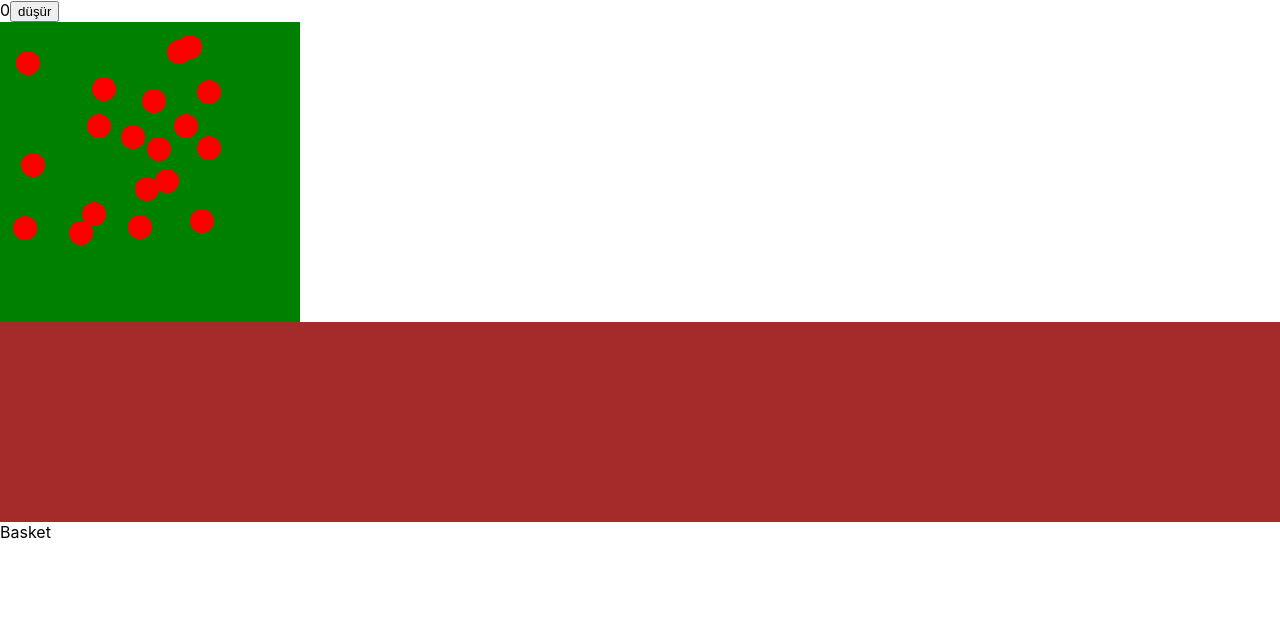
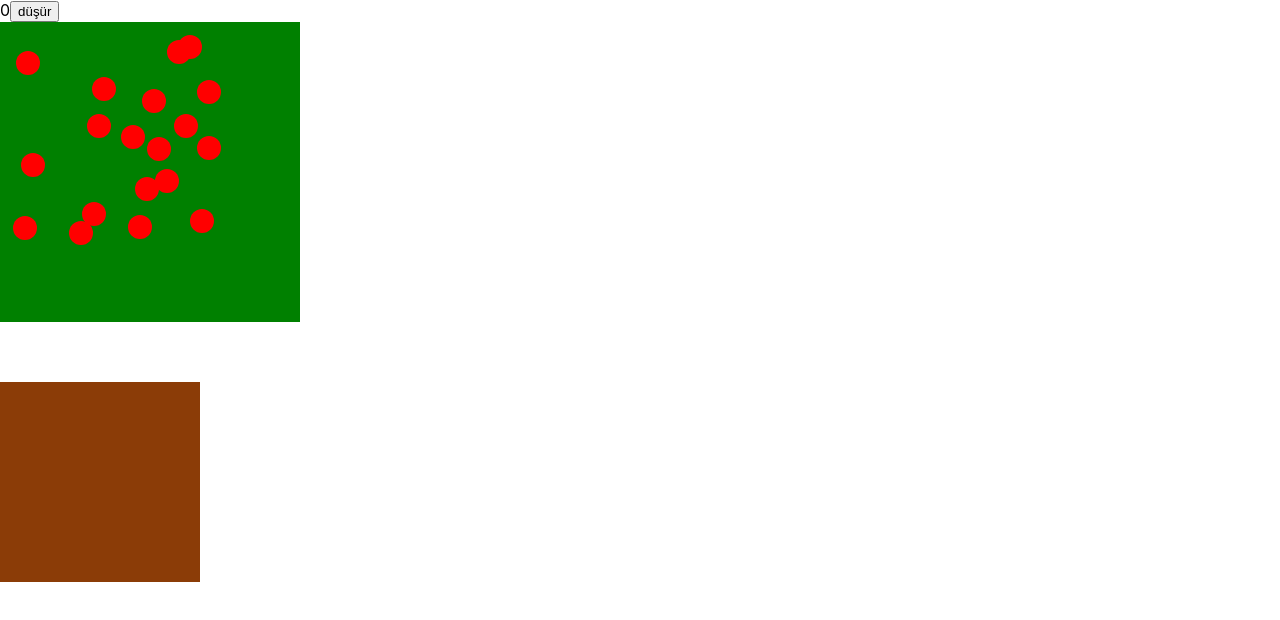
Before and after one commit to oguz3/ShakingTree, a React (Create React App) app: page / in a window 1280 px wide. Shown: the top 620 px of the page. Built offline with nearby package versions, Linux system fonts and the light colour scheme.

Commit message:
feat: main functionality complete

```diff
--- a/package.json
+++ b/package.json
@@ -11,6 +11,7 @@
     "@types/node": "^12.0.0",
     "@types/react": "^17.0.0",
     "@types/react-dom": "^17.0.0",
+    "classnames": "^2.3.1",
     "node-sass": "^5.0.0",
     "react": "^17.0.2",
     "react-dom": "^17.0.2",
--- a/src/App.tsx
+++ b/src/App.tsx
@@ -3,15 +3,11 @@ import Basket from "./components/Basket";
 import Tree from "./components/Tree";
 
 import { useAppSelector, useAppDispatch } from "./store/hooks";
-import {
-  dropRandomlyApple,
-  moveAppleToBasket,
-  selectnumberOfFallApple,
-} from "./store/tree";
+import { dropRandomlyApple, selectnumberOfFallApple } from "./store/tree";
 
 function App() {
+  const dispatch = useAppDispatch();
   const number_fall_apple = useAppSelector(selectnumberOfFallApple);
-  const dispatch = useAppDispatch();
 
   return (
     <>
@@ -19,9 +15,6 @@ function App() {
       <button
         onClick={() => {
           dispatch(dropRandomlyApple());
-          setTimeout(() => {
-            dispatch(moveAppleToBasket());
-          }, 1000);
         }}
       >
         düşür
--- a/src/components/Apple/Apple.module.scss
+++ b/src/components/Apple/Apple.module.scss
@@ -4,5 +4,14 @@
   height: 24px;
   border-radius: 12px;
   background-color: red;
-  transition: top 400ms linear;
+
+  &.fall_transition {
+    transition: top 400ms linear;
+  }
+
+  &.in_basket {
+    position: relative;
+    top: auto;
+    left: auto;
+  }
 }
--- a/src/components/Apple/index.tsx
+++ b/src/components/Apple/index.tsx
@@ -1,12 +1,52 @@
-import React from "react";
+import React, { useState, useEffect } from "react";
 import { AppleProps } from "store/tree";
+import cn from "classnames";
 import styles from "./Apple.module.scss";
 
-const Apple: React.FC<AppleProps> = ({ top, left, isFall }) => {
+import { useAppDispatch } from "../../store/hooks";
+import { moveAppleToBasket } from "../../store/tree";
+
+const Apple: React.FC<AppleProps> = ({
+  id,
+  top,
+  left,
+  isFall,
+  isInBasket,
+  fallTimeout,
+}) => {
+  const dispatch = useAppDispatch();
+
+  const [isFallTime, setIsFallTime] = useState(false);
+
+  useEffect(() => {
+    if (!isInBasket && isFall) {
+      setTimeout(() => {
+        console.log("fall zamanı");
+        setIsFallTime(true);
+      }, fallTimeout);
+    }
+  }, [isFall]);
+
+  useEffect(() => {
+    if (isFallTime) {
+      setTimeout(() => {
+        console.log("go basket", id);
+        dispatch(moveAppleToBasket(id));
+      }, 1000);
+    }
+  }, [isFallTime]);
+
   return (
     <div
-      className={styles.apple}
-      style={{ top: isFall ? "100%" : top, left: left }}
+      className={cn(
+        styles.apple,
+        isInBasket && styles.in_basket,
+        isFallTime && styles.fall_transition
+      )}
+      style={{
+        top: isFallTime ? "100%" : isInBasket ? "auto" : top,
+        left: isInBasket ? "auto" : left,
+      }}
     />
   );
 };
--- a/src/components/Basket/Basket.module.scss
+++ b/src/components/Basket/Basket.module.scss
@@ -0,0 +1,14 @@
+.basket {
+  position: relative;
+  margin-top: 60px;
+  width: 200px;
+  height: 200px;
+  background-color: rgb(139, 60, 7);
+
+  .apple_wrapper {
+    display: flex;
+    justify-content: center;
+    align-content: flex-end;
+    flex-wrap: wrap-reverse;
+  }
+}
--- a/src/components/Basket/index.tsx
+++ b/src/components/Basket/index.tsx
@@ -1,8 +1,22 @@
 import React from "react";
+import Apple from "../Apple";
 import styles from "./Basket.module.scss";
 
+import { useAppSelector } from "../../store/hooks";
+import { selectDropedApples } from "../../store/tree";
+
 function Basket() {
-  return <div>Basket</div>;
+  const dropedApples = useAppSelector(selectDropedApples);
+
+  return (
+    <div className={styles.basket}>
+      <div className={styles.apple_wrapper}>
+        {dropedApples.map((apple) => {
+          return <Apple key={apple.id} {...apple} />;
+        })}
+      </div>
+    </div>
+  );
 }
 
 export default Basket;
--- a/src/components/Tree/Tree.module.scss
+++ b/src/components/Tree/Tree.module.scss
@@ -4,10 +4,3 @@
   height: 300px;
   background-color: green;
 }
-
-.ground {
-  position: relative;
-  width: 100%;
-  height: 200px;
-  background-color: brown;
-}
--- a/src/components/Tree/index.tsx
+++ b/src/components/Tree/index.tsx
@@ -1,27 +1,17 @@
-import Apple from "components/Apple";
-import React from "react";
+import Apple from "../Apple";
 import styles from "./Tree.module.scss";
 
 import { useAppSelector } from "../../store/hooks";
-import { selectApplesOnTree, selectDropedApples } from "../../store/tree";
+import { selectApplesOnTree } from "../../store/tree";
 
 function Tree() {
   const applesOnTree = useAppSelector(selectApplesOnTree);
-  const dropedApples = useAppSelector(selectDropedApples);
 
   return (
     <div>
       <div className={styles.tree}>
-        {applesOnTree.map((apple, index) => {
-          return (
-            <Apple top={apple.top} left={apple.left} isFall={apple.isFall} />
-          );
-        })}
-      </div>
-
-      <div className={styles.ground}>
-        {dropedApples.map((apple, index) => {
-          return <Apple />;
+        {applesOnTree.map((apple) => {
+          return <Apple key={apple.id} {...apple} />;
         })}
       </div>
     </div>
--- a/src/lib/index.tsx
+++ b/src/lib/index.tsx
@@ -4,15 +4,21 @@ export const getRandomInteger = (min: number, max: number) => {
   return Math.floor(Math.random() * (max - min + 1)) + min;
 };
 
+const uniqueId = (index: number) => {
+  const randomness = Math.random().toString(36).substr(2);
+  return `${randomness}${index}`;
+};
+
 export const generateApple = () => {
   let appleArr: Array<AppleProps>;
-  appleArr = [...Array(getRandomInteger(12, 20))].map(() => {
+  appleArr = [...Array(getRandomInteger(12, 20))].map((x, i) => {
     return {
-      id: "",
+      id: uniqueId(i),
       top: `${getRandomInteger(0, 200)}px`,
       left: `${getRandomInteger(0, 200)}px`,
       isFall: false,
-      fallTimeout: getRandomInteger(0, 1200),
+      isInBasket: false,
+      fallTimeout: getRandomInteger(400, 1600),
     };
   });
 
--- a/src/store/tree/index.tsx
+++ b/src/store/tree/index.tsx
@@ -4,24 +4,23 @@ import { RootState } from "../index";
 import { getRandomInteger, generateApple } from "../../lib";
 
 export type AppleProps = {
-  id?: string;
+  id: string;
   top?: string;
   left?: string;
   isFall?: boolean;
+  isInBasket: boolean;
   fallTimeout?: number;
 };
 
 export type Tree = {
   apple_list: Array<AppleProps>;
   droped_apple_list: Array<AppleProps>;
-  number_of_fall_apple: number;
   total_number_of_fall_apple: number;
 };
 
 const initialState: Tree = {
   apple_list: generateApple(),
   droped_apple_list: [],
-  number_of_fall_apple: 0,
   total_number_of_fall_apple: 0,
 };
 
@@ -30,26 +29,35 @@ export const treeSlice = createSlice({
   initialState,
   reducers: {
     dropRandomlyApple: (state: any) => {
-      if (state?.apple_list.length === 0) return state;
-      let number_falling_apple = getRandomInteger(1, state?.apple_list.length);
-      state.number_falling_apple = number_falling_apple;
-      state.total_number_of_fall_apple += number_falling_apple;
-      for (let i = 0; i < number_falling_apple; i++) {
-        state.apple_list = [
-          ...state.apple_list,
-          (state.apple_list[0].isFall = true),
-        ];
-      }
-    },
-    moveAppleToBasket: (state: any) => {
-      state.apple_list.forEach((apple: AppleProps) => {
-        if (apple.isFall) {
-          state.droped_apple_list = [...state.droped_apple_list, apple];
-          state.apple_list = [
-            ...state.apple_list.slice(state.number_of_fall_apple),
-          ];
+      let apples_on_tree = state.apple_list.filter(
+        (apple: AppleProps) => apple.isFall === false
+      );
+      if (apples_on_tree.length === 0) return state;
+      let number_falling_apple = getRandomInteger(1, apples_on_tree.length);
+      let count: number = 0;
+      let newArr = state.apple_list.map((obj: AppleProps, index: number) => {
+        if (count < number_falling_apple && !obj.isFall) {
+          count++;
+          return { ...obj, isFall: true };
+        } else {
+          return obj;
         }
       });
+      state.total_number_of_fall_apple += number_falling_apple;
+      state.apple_list = newArr;
+    },
+    moveAppleToBasket: (state: any, action) => {
+      let selectedApple = state.apple_list.find(
+        (obj: AppleProps) => obj.id === action.payload
+      );
+      const filteredItems = state.apple_list.filter(
+        (apple: AppleProps) => apple !== selectedApple
+      );
+      state.apple_list = filteredItems;
+      state.droped_apple_list = [
+        ...state.droped_apple_list,
+        { ...selectedApple, isInBasket: true },
+      ];
     },
   },
 });
@@ -60,6 +68,6 @@ export const selectApplesOnTree = (state: RootState) => state.tree.apple_list;
 export const selectDropedApples = (state: RootState) =>
   state.tree.droped_apple_list;
 export const selectnumberOfFallApple = (state: RootState) =>
-  state.tree.number_of_fall_apple;
+  state.tree.total_number_of_fall_apple;
 
 export default treeSlice.reducer;
```
Also changed, not shown: 1 other file (tests, documents, lock files or other folders).
